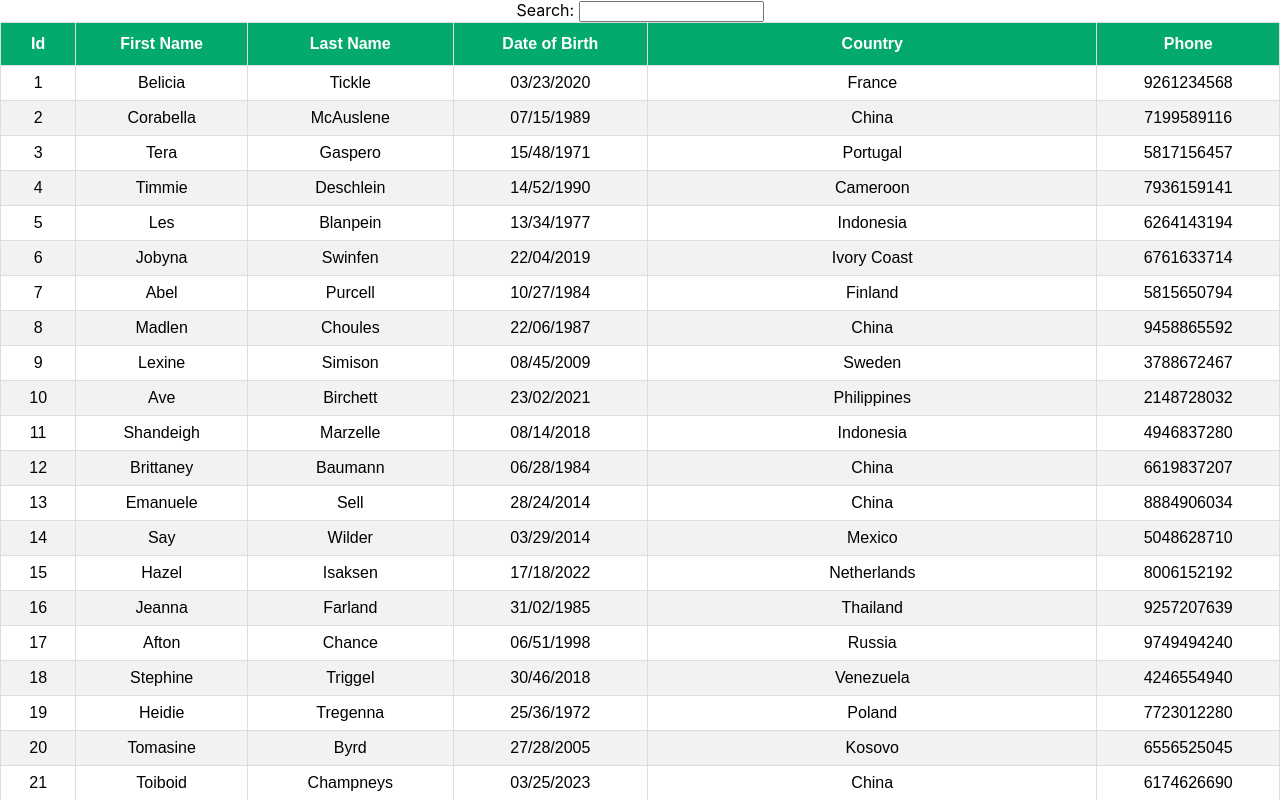
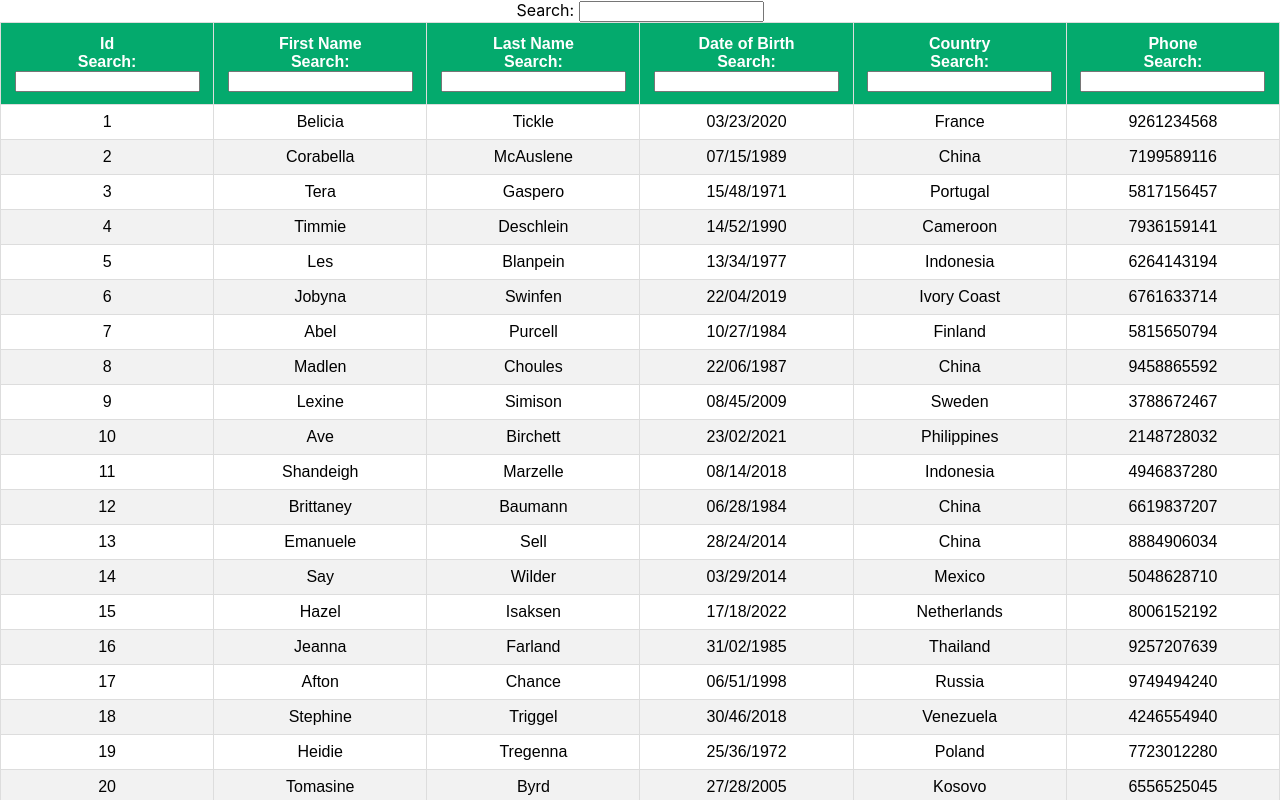
Before and after one commit to Mohit3312/react-table-demo, a React (Create React App) app: page / in a window 1280 px wide. Shown: the top 800 px of the page. Built offline with nearby package versions, Linux system fonts and the light colour scheme.

Commit message:
Implemented Column Filtering in Table.

```diff
--- /dev/null
+++ b/src/components/ColumnFilter.js
@@ -0,0 +1,14 @@
+import React from "react";
+
+export const ColumnFilter = ({ column }) => {
+  const { filterValue, setFilter } = column;
+  return (
+    <span>
+      Search:{" "}
+      <input
+        value={filterValue || ""}
+        onChange={(e) => setFilter(e.target.value)}
+      />
+    </span>
+  );
+};
--- a/src/components/FilteringTable.js
+++ b/src/components/FilteringTable.js
@@ -2,7 +2,7 @@
 import { useMemo } from "react";
 import { COLUMNS } from "./columns";
 import MOCK_DATA from "./MOCK_DATA.json";
-import { useTable, useGlobalFilter } from "react-table";
+import { useTable, useGlobalFilter, useFilters } from "react-table";
 import "./table.css";
 import { GlobalFilter } from "./GlobalFilter";
 
@@ -24,6 +24,7 @@
       columns,
       data,
     },
+    useFilters,
     useGlobalFilter
   );
 
@@ -37,7 +38,10 @@
           {headerGroups.map((headerGroup) => (
             <tr {...headerGroup.getHeaderGroupProps()}>
               {headerGroup.headers.map((header) => (
-                <th {...header.getHeaderProps()}>{header.render("Header")}</th>
+                <th {...header.getHeaderProps()}>
+                  {header.render("Header")}
+                  <div>{header.canFilter ? header.render("Filter") : null}</div>
+                </th>
               ))}
             </tr>
           ))}
--- a/src/components/columns.js
+++ b/src/components/columns.js
@@ -1,20 +1,24 @@
 import format from "date-fns/format";
+import { ColumnFilter } from "./ColumnFilter";
 
 export const COLUMNS = [
   {
     Header: "Id",
     Footer: "Id",
     accessor: "id",
+    Filter: ColumnFilter,
   },
   {
     Header: "First Name",
     Footer: "First Name",
     accessor: "first_name",
+    Filter: ColumnFilter,
   },
   {
     Header: "Last Name",
     Footer: "Last Name",
     accessor: "last_name",
+    Filter: ColumnFilter,
   },
   {
     Header: "Date of Birth",
@@ -23,16 +27,19 @@
     Cell: ({ value }) => {
       return format(new Date(value), "dd/mm/yyyy");
     },
+    Filter: ColumnFilter,
   },
   {
     Header: "Country",
     Footer: "Country",
     accessor: "country",
+    Filter: ColumnFilter,
   },
   {
     Header: "Phone",
     Footer: "Phone",
     accessor: "phone",
+    Filter: ColumnFilter,
   },
 ];
 
```
